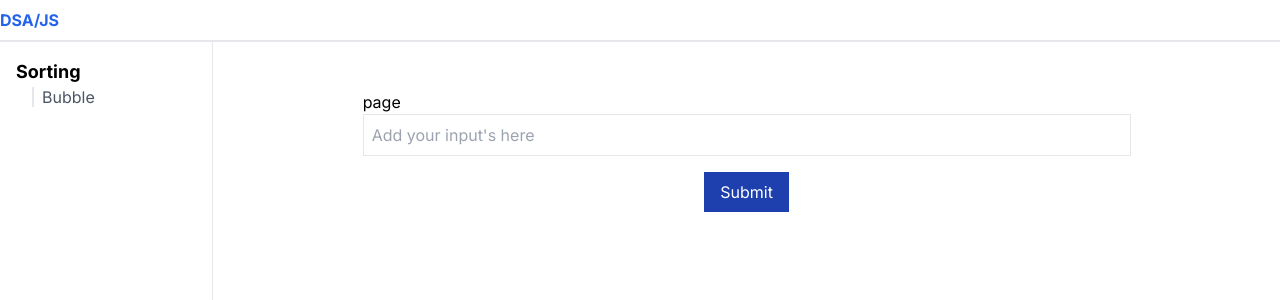
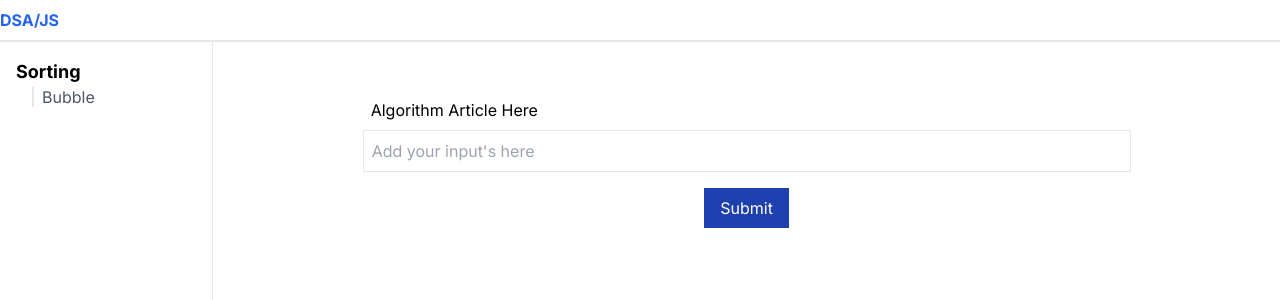
Before and after one commit to sonangrai/dataStructureJs, a Next.js app: page /sorting/bubble in a window 1280 px wide. Shown: the top 300 px of the page. Built offline with nearby package versions, Linux system fonts and the light colour scheme.

Commit message:
fix: layout update and jotai added

```diff
--- a/app/sorting/bubble/component/InputField.tsx
+++ /dev/null
@@ -1,36 +0,0 @@
-import { useState } from "react";
-
-function InputField() {
-  const [input, setInput] = useState<string>("");
-  const [error, setError] = useState<string>("");
-
-  // Submit Handler
-  const submitHandle = (e) => {
-    e.preventDefault();
-    setError("");
-    if (input == "") return setError("Please enter input to process");
-    alert(input);
-  };
-
-  return (
-    <form className="flex flex-col gap-4" onSubmit={submitHandle}>
-      <div className="border">
-        <input
-          className="p-2 w-full"
-          type="text"
-          placeholder="Add your input's here"
-          value={input}
-          onChange={(e) => setInput(e.target.value)}
-        />
-      </div>
-
-      {error != "" && <div className="text-red-500 text-[12px]">{error}</div>}
-
-      <div className="text-center">
-        <button className="py-2 px-4 bg-blue-800 text-white">Submit</button>
-      </div>
-    </form>
-  );
-}
-
-export default InputField;
--- a/app/sorting/bubble/page.tsx
+++ b/app/sorting/bubble/page.tsx
@@ -1,5 +1,5 @@
 function page() {
-  return <div>page</div>;
+  return <article className="p-2">Algorithm Article Here</article>;
 }
 
 export default page;
--- /dev/null
+++ b/app/sorting/component/Process.tsx
@@ -0,0 +1,45 @@
+import { inputAtom } from "app/sorting/store";
+import { useAtom } from "jotai";
+import { useState } from "react";
+
+function Process() {
+  const [input, setInput] = useAtom(inputAtom);
+  const [error, setError] = useState<string>("");
+  const [output, setOutput] = useState<string>("");
+
+  const execute = () => {
+    setOutput("");
+    if (input == "") return alert("Please input data");
+    setOutput(input);
+  };
+
+  return (
+    <div className="flex flex-col gap-4">
+      <div className="border">
+        <input
+          className="p-2 w-full"
+          type="text"
+          placeholder="Add your input's here"
+          value={input}
+          onChange={(e) => setInput(e.target.value)}
+        />
+      </div>
+
+      {error != "" && <div className="text-red-500 text-[12px]">{error}</div>}
+
+      <div className="text-center">
+        <button className="py-2 px-4 bg-blue-800 text-white" onClick={execute}>
+          Submit
+        </button>
+      </div>
+
+      {output != "" && (
+        <div className="border border-green-600 p-2 text-green-600">
+          {output}
+        </div>
+      )}
+    </div>
+  );
+}
+
+export default Process;
--- a/app/sorting/layout.tsx
+++ b/app/sorting/layout.tsx
@@ -1,11 +1,12 @@
 "use client";
-import InputField from "./bubble/component/InputField";
+
+import Process from "./component/Process";
 
 function layout({ children }: { children: React.ReactNode }) {
   return (
     <div className="py-10">
       {children}
-      <InputField />
+      <Process />
     </div>
   );
 }
--- /dev/null
+++ b/app/sorting/store.ts
@@ -0,0 +1,4 @@
+import { atom } from "jotai";
+
+// Input
+export const inputAtom = atom("");
--- a/package.json
+++ b/package.json
@@ -14,6 +14,7 @@
   },
   "dependencies": {
     "@badrap/bar-of-progress": "^0.2.2",
+    "jotai": "^2.6.4",
     "next": "^14.0.3",
     "next-sitemap": "^4.2.3",
     "react": "^18.2.0",
```
Also changed, not shown: 1 other file (tests, documents, lock files or other folders).
